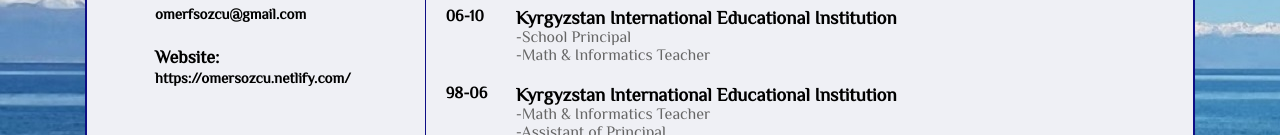
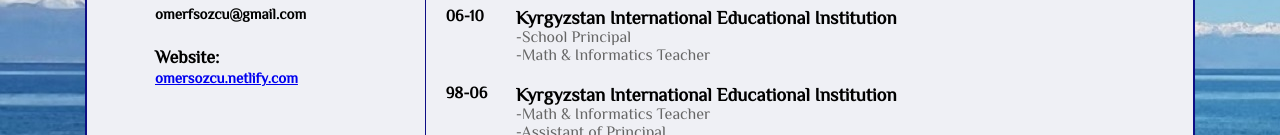
Before and after one commit to Omer975/myCV, a React (Create React App) app: page / in a window 1280 px wide. Shown: the part 665-800 px from the top of the page. Built offline with nearby package versions, Linux system fonts and the light colour scheme.

Commit message:
web-site1

```diff
--- a/src/App.js
+++ b/src/App.js
@@ -104,7 +104,9 @@ export default function App() {
 
           <article className="website">
             <h4>Website:</h4>
-            <h5>https://omersozcu.netlify.com/</h5>
+            <h5>
+              <a href="https://omersozcu.netlify.com/">omersozcu.netlify.com</a>
+            </h5>
           </article>
 
           <article className="social-media">
```
